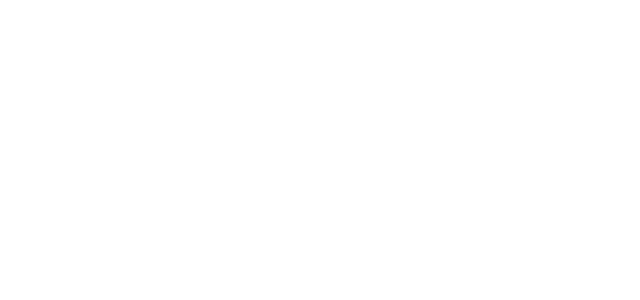
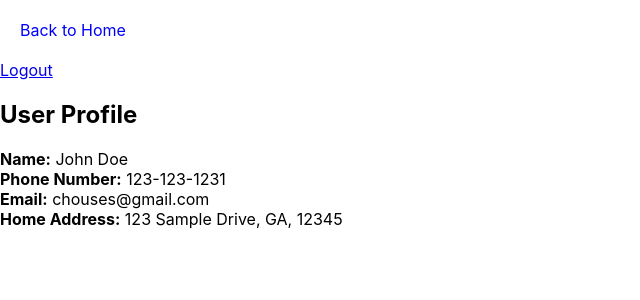
Before and after one commit to YonathanShlevich/Cinema-E-Booking-System, a React (Create React App) app in the folder cinema-ebooking-system/: page /viewprofile in a window 1280 px wide. Before the commit this address had no page. Shown: the top 300 px of the page, without its empty margins (0-640 px from the left). Built offline with nearby package versions, Linux system fonts and the light colour scheme.

Commit message:
initialview

```diff
--- a/cinema-ebooking-system/src/App.js
+++ b/cinema-ebooking-system/src/App.js
@@ -4,6 +4,7 @@
 import SignUp from "./SignUp";
 import Verification from "./Verification";
 import ForgotPassword from "./ForgetPassword";
+import ViewProfile from "./ViewProfile";
 
 function App() {
   return (
@@ -14,6 +15,7 @@
         <Route path="/signup" element={<SignUp />} />
         <Route path="/verification" element={<Verification />} />
         <Route path="/forgotpassword" element={<ForgotPassword />} />
+        <Route path="/viewprofile" element={<ViewProfile />} />
       </Routes>
     </BrowserRouter>
   );
--- /dev/null
+++ b/cinema-ebooking-system/src/ViewProfile.js
@@ -0,0 +1,28 @@
+import React from 'react';
+import { Link, useNavigate } from 'react-router-dom';
+
+function ViewProfile() {
+
+  return (
+    <div>
+    <Link to="/" className="backbutton"> Back to Home</Link>
+    <Link to="/" className="logoutbutton">Logout</Link>
+      <h2>User Profile</h2>
+      <div>
+        <strong>Name:</strong> John Doe
+      </div>
+      <div>
+        <strong>Phone Number:</strong> 123-123-1231
+      </div>
+      <div>
+        <strong>Email:</strong> chouses@gmail.com
+      </div>
+      <div>
+        <strong>Home Address:</strong> 123 Sample Drive, GA, 12345
+      </div>
+    </div>
+
+  );
+}
+
+export default ViewProfile;
```
